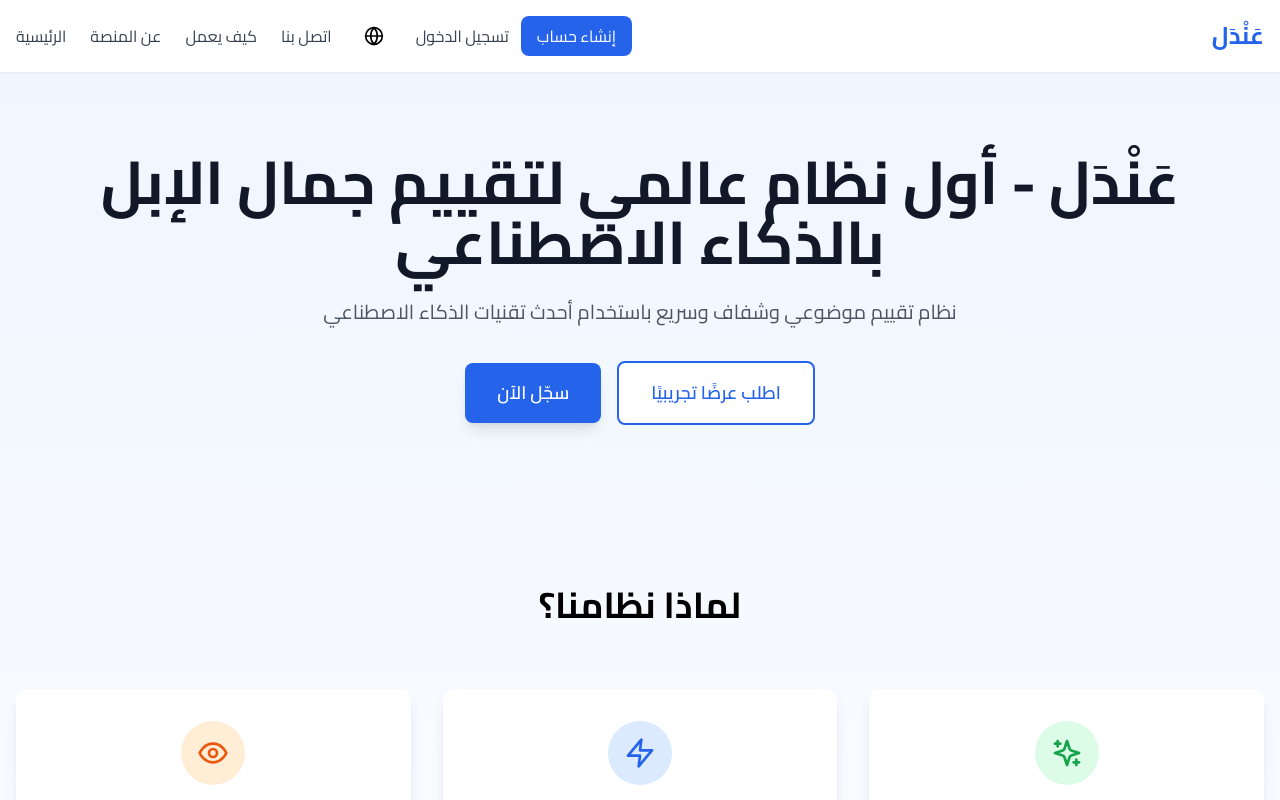
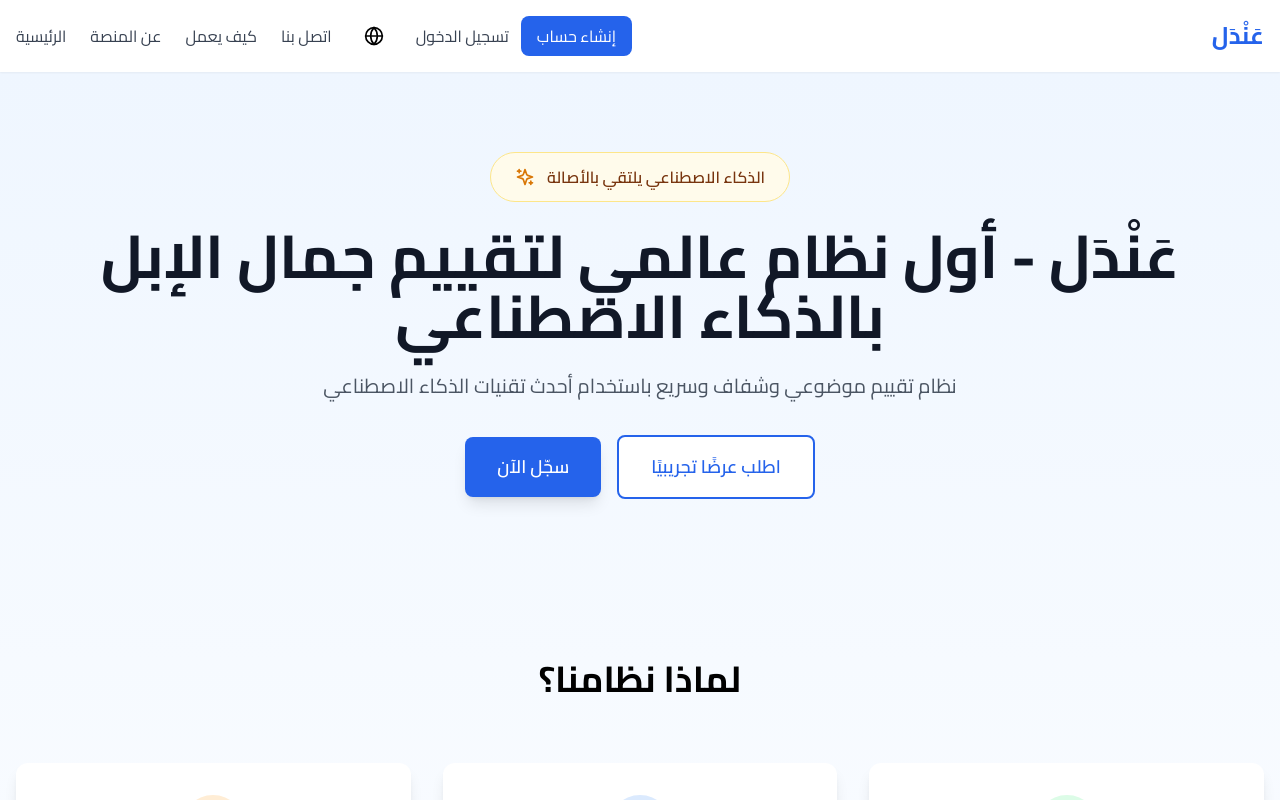
Before and after one commit to Youssef-Mostafa2000/Camel-Evaluation-System, a React (Vite) app: page / in a window 1280 px wide. Shown: the top 800 px of the page. Built offline with nearby package versions, Linux system fonts and the light colour scheme; no server answers.

Commit message:
Updated Landing.tsx

```diff
--- a/src/lib/translations.ts
+++ b/src/lib/translations.ts
@@ -14,6 +14,7 @@ export const translations = {
       profile: 'الملف الشخصي',
     },
     landing: {
+      badge: 'الذكاء الاصطناعي يلتقي بالأصالة',
       title: 'عَنْدَل - أول نظام عالمي لتقييم جمال الإبل بالذكاء الاصطناعي',
       subtitle: 'نظام تقييم موضوعي وشفاف وسريع باستخدام أحدث تقنيات الذكاء الاصطناعي',
       cta1: 'سجّل الآن',
@@ -267,6 +268,7 @@ export const translations = {
       profile: 'Profile',
     },
     landing: {
+      badge: 'AI Meets Authenticity',
       title: 'Andal - World\'s First AI-Based Camel Beauty Evaluation Platform',
       subtitle: 'Fair, transparent, and fast evaluation using cutting-edge AI technology',
       cta1: 'Register Now',
--- a/src/pages/Landing.tsx
+++ b/src/pages/Landing.tsx
@@ -10,6 +10,14 @@ export function Landing() {
     <Layout>
       <div className="bg-gradient-to-b from-blue-50 to-white">
         <section className="container mx-auto px-4 py-20 text-center">
+          <div className="flex justify-center mb-6">
+            <div className={`inline-flex items-center gap-3 px-6 py-3 rounded-full bg-amber-50 border border-amber-200 ${isRTL ? 'flex-row-reverse' : ''}`}>
+              <Sparkles className="w-5 h-5 text-amber-600" />
+              <span className="text-amber-900 font-semibold font-arabic">
+                {t.landing.badge}
+              </span>
+            </div>
+          </div>
           <h1 className="text-5xl md:text-6xl font-bold text-gray-900 mb-6 font-arabic leading-tight">
             {t.landing.title}
           </h1>
```
